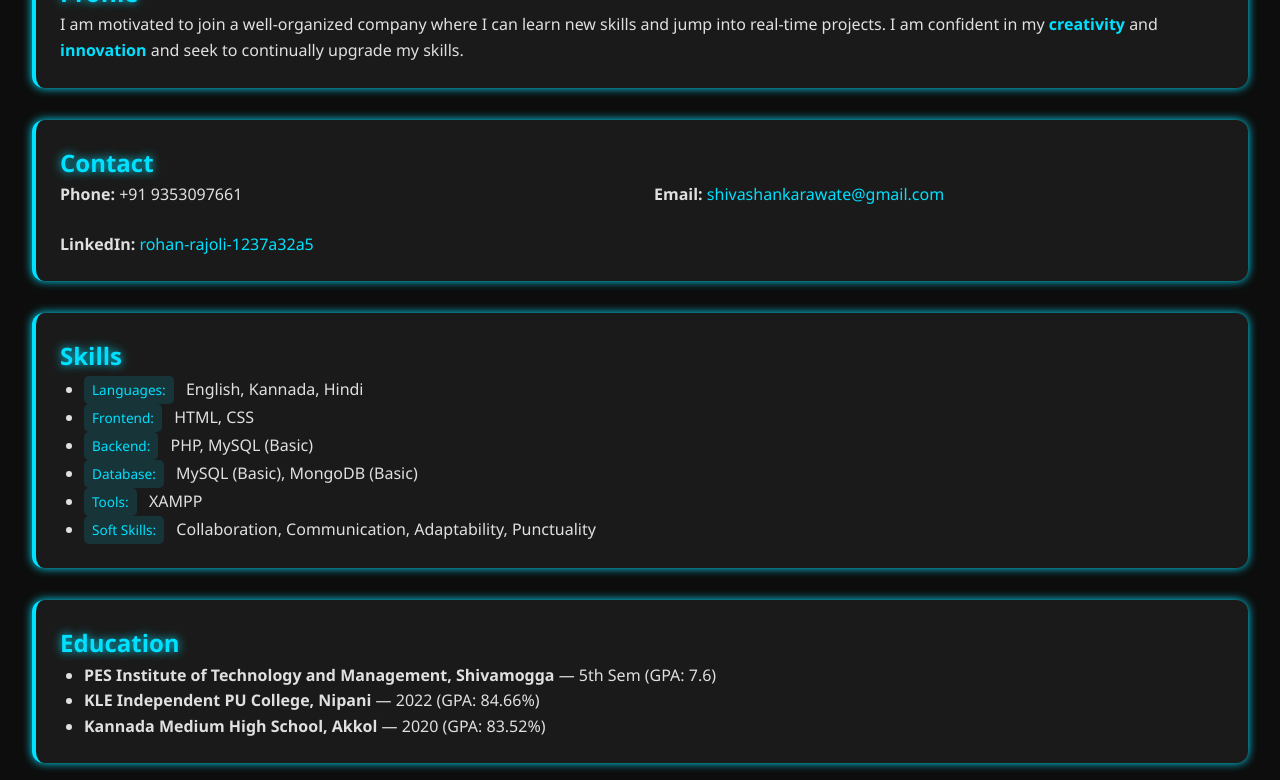
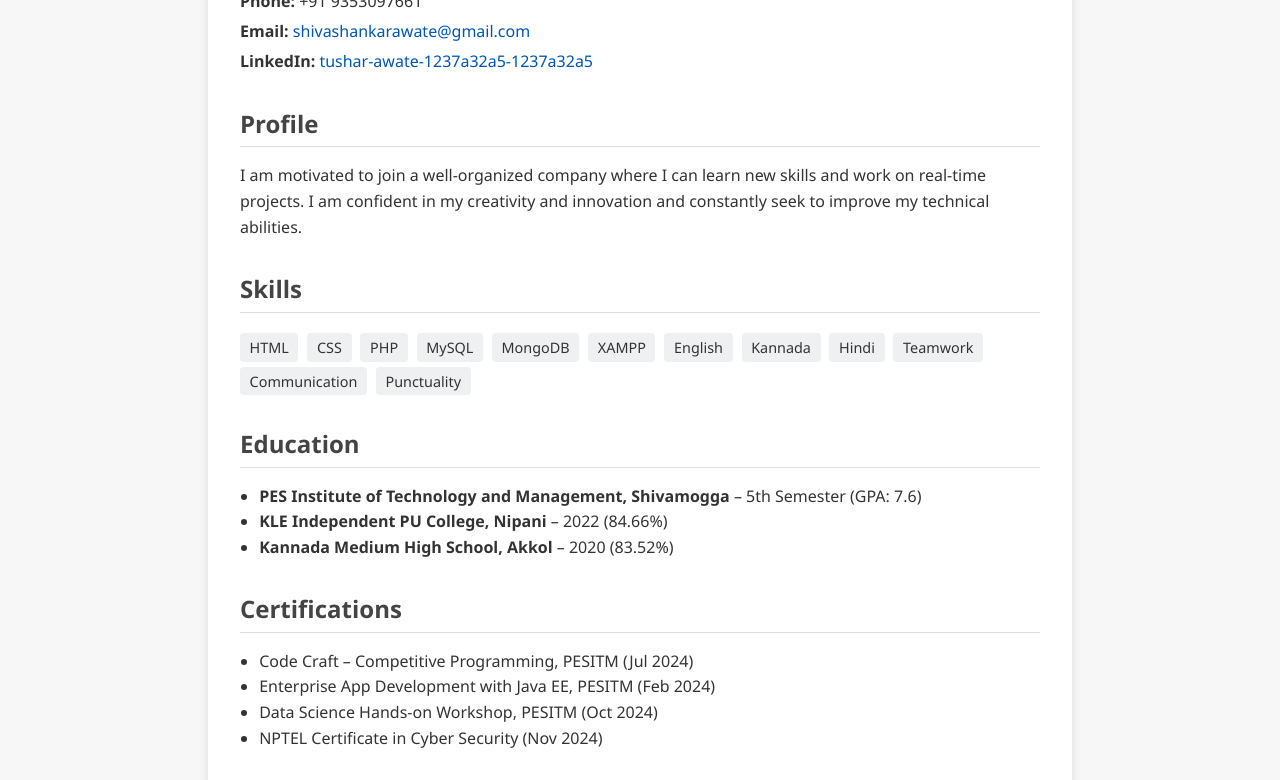
Before and after one commit to tush-byte/Resume, a plain HTML site: page index.html in a window 1280 px wide. Shown: the part 162-942 px from the top of the page. Drawn offline with Linux system fonts and the light colour scheme.

Commit message:
Update index.html

```diff
--- a/index.html
+++ b/index.html
@@ -5,54 +5,47 @@
   <meta name="viewport" content="width=device-width, initial-scale=1.0"/>
   <title>Shivshankar Awate - Resume</title>
   <style>
-    :root {
-      --bg-color: #0d0d0d;
-      --accent-color: #00e0ff;
-      --text-color: #e0e0e0;
-      --card-bg: #1a1a1a;
-      --border-glow: 0 0 10px var(--accent-color);
+    body {
+      font-family: 'Segoe UI', Tahoma, sans-serif;
+      background: #f7f7f7;
+      color: #333;
+      margin: 0;
+      padding: 2rem;
     }
 
-    * {
-      box-sizing: border-box;
-      margin: 0;
-      padding: 0;
-    }
-
-    body {
-      font-family: 'Segoe UI', Tahoma, Geneva, Verdana, sans-serif;
-      background-color: var(--bg-color);
-      color: var(--text-color);
+    .container {
+      max-width: 800px;
+      margin: auto;
+      background: #fff;
       padding: 2rem;
-      line-height: 1.6;
-    }
-
-    h1, h2 {
-      color: var(--accent-color);
-      text-shadow: 0 0 10px var(--accent-color);
+      box-shadow: 0 0 10px rgba(0,0,0,0.1);
     }
 
     h1 {
       font-size: 2.5rem;
-      margin-bottom: 1rem;
+      margin-bottom: 0.2rem;
+      color: #333;
     }
 
-    section {
-      background-color: var(--card-bg);
-      padding: 1.5rem;
-      margin-bottom: 2rem;
-      border-left: 4px solid var(--accent-color);
-      border-radius: 12px;
-      box-shadow: var(--border-glow);
-      transition: transform 0.3s ease;
+    h2 {
+      border-bottom: 1px solid #ddd;
+      padding-bottom: 0.4rem;
+      margin-top: 2rem;
+      margin-bottom: 1rem;
+      color: #444;
     }
 
-    section:hover {
-      transform: translateY(-5px);
+    p, li {
+      font-size: 1rem;
+      line-height: 1.6;
+    }
+
+    ul {
+      padding-left: 1.2rem;
     }
 
     a {
-      color: var(--accent-color);
+      color: #0056b3;
       text-decoration: none;
     }
 
@@ -60,94 +53,85 @@
       text-decoration: underline;
     }
 
-    ul {
-      padding-left: 1.5rem;
+    .contact-info p {
+      margin: 0.3rem 0;
     }
 
-    .grid {
-      display: grid;
-      grid-template-columns: 1fr 1fr;
-      gap: 1.5rem;
+    .section {
+      margin-bottom: 1.5rem;
     }
 
-    @media (max-width: 768px) {
-      .grid {
-        grid-template-columns: 1fr;
-      }
-    }
-
-    .tag {
-      background-color: #00e0ff22;
-      color: var(--accent-color);
-      padding: 0.2rem 0.5rem;
-      border-radius: 5px;
-      margin-right: 0.5rem;
+    .tags span {
       display: inline-block;
-      font-size: 0.85rem;
-    }
-
-    .highlight {
-      font-weight: bold;
-      color: var(--accent-color);
+      background: #eef0f2;
+      padding: 0.3rem 0.6rem;
+      margin: 0.3rem 0.3rem 0 0;
+      border-radius: 4px;
+      font-size: 0.9rem;
     }
   </style>
 </head>
 <body>
 
+  <div class="container">
     <h1>Shivshankar Awate</h1>
 
-  <section>
+    <div class="section contact-info">
+      <p><strong>Phone:</strong> +91 9353097661</p>
+      <p><strong>Email:</strong> <a href="mailto:shivashankarawate@gmail.com">shivashankarawate@gmail.com</a></p>
+      <p><strong>LinkedIn:</strong> <a href="https://www.linkedin.com/in/tushar-awate-1237a32a5" target="_blank">tushar-awate-1237a32a5-1237a32a5</a></p>
+    </div>
+
+    <div class="section">
       <h2>Profile</h2>
-    <p>I am motivated to join a well-organized company where I can learn new skills and jump into real-time projects. I am confident in my <span class="highlight">creativity</span> and <span class="highlight">innovation</span> and seek to continually upgrade my skills.</p>
-  </section>
+      <p>I am motivated to join a well-organized company where I can learn new skills and work on real-time projects. I am confident in my creativity and innovation and constantly seek to improve my technical abilities.</p>
+    </div>
 
-  <section>
-    <h2>Contact</h2>
-    <div class="grid">
-      <div><strong>Phone:</strong> +91 9353097661</div>
-      <div><strong>Email:</strong> <a href="mailto:shivashankarawate@gmail.com">shivashankarawate@gmail.com</a></div>
-      <div><strong>LinkedIn:</strong> <a href="https://www.linkedin.com/in/rohan-rajoli-1237a32a5" target="_blank">rohan-rajoli-1237a32a5</a></div>
+    <div class="section">
+      <h2>Skills</h2>
+      <div class="tags">
+        <span>HTML</span>
+        <span>CSS</span>
+        <span>PHP</span>
+        <span>MySQL</span>
+        <span>MongoDB</span>
+        <span>XAMPP</span>
+        <span>English</span>
+        <span>Kannada</span>
+        <span>Hindi</span>
+        <span>Teamwork</span>
+        <span>Communication</span>
+        <span>Punctuality</span>
       </div>
-  </section>
+    </div>
 
-  <section>
-    <h2>Skills</h2>
-    <ul>
-      <li><span class="tag">Languages:</span> English, Kannada, Hindi</li>
-      <li><span class="tag">Frontend:</span> HTML, CSS</li>
-      <li><span class="tag">Backend:</span> PHP, MySQL (Basic)</li>
-      <li><span class="tag">Database:</span> MySQL (Basic), MongoDB (Basic)</li>
-      <li><span class="tag">Tools:</span> XAMPP</li>
-      <li><span class="tag">Soft Skills:</span> Collaboration, Communication, Adaptability, Punctuality</li>
-    </ul>
-  </section>
-
-  <section>
+    <div class="section">
       <h2>Education</h2>
       <ul>
-      <li><strong>PES Institute of Technology and Management, Shivamogga</strong> — 5th Sem (GPA: 7.6)</li>
-      <li><strong>KLE Independent PU College, Nipani</strong> — 2022 (GPA: 84.66%)</li>
-      <li><strong>Kannada Medium High School, Akkol</strong> — 2020 (GPA: 83.52%)</li>
+        <li><strong>PES Institute of Technology and Management, Shivamogga</strong> – 5th Semester (GPA: 7.6)</li>
+        <li><strong>KLE Independent PU College, Nipani</strong> – 2022 (84.66%)</li>
+        <li><strong>Kannada Medium High School, Akkol</strong> – 2020 (83.52%)</li>
       </ul>
-  </section>
+    </div>
 
-  <section>
+    <div class="section">
       <h2>Certifications</h2>
       <ul>
-      <li>“<strong>Code Craft</strong>: Mastering Competitive Programming” — 3 Days @ PESITM (Jul 2024)</li>
-      <li>“<strong>Enterprise App Dev with Java EE</strong>” — 3 Days @ PESITM (Feb 2024)</li>
-      <li>“<strong>Data Science Hands-on</strong>” — 2 Days @ PESITM (Oct 2024)</li>
-      <li><strong>Cyber Security</strong> — NPTEL Certified (Nov 2024)</li>
+        <li>Code Craft – Competitive Programming, PESITM (Jul 2024)</li>
+        <li>Enterprise App Development with Java EE, PESITM (Feb 2024)</li>
+        <li>Data Science Hands-on Workshop, PESITM (Oct 2024)</li>
+        <li>NPTEL Certificate in Cyber Security (Nov 2024)</li>
       </ul>
-  </section>
+    </div>
 
-  <section>
+    <div class="section">
       <h2>Projects</h2>
       <ul>
-      <li><strong>Bank Management System</strong> — Group of 2, developed with VS Code & XAMPP</li>
-      <li><strong>Class Net</strong> — Online Learning Platform built by a team of 4</li>
+        <li><strong>Bank Management System:</strong> Created using VS Code and XAMPP (Team of 2)</li>
+        <li><strong>Class Net:</strong> Online Learning Platform developed in a team of 4</li>
       </ul>
-  </section>
+    </div>
+  </div>
 
 </body>
 </html>
```
Lines whose indentation alone changed are shown as unchanged.
